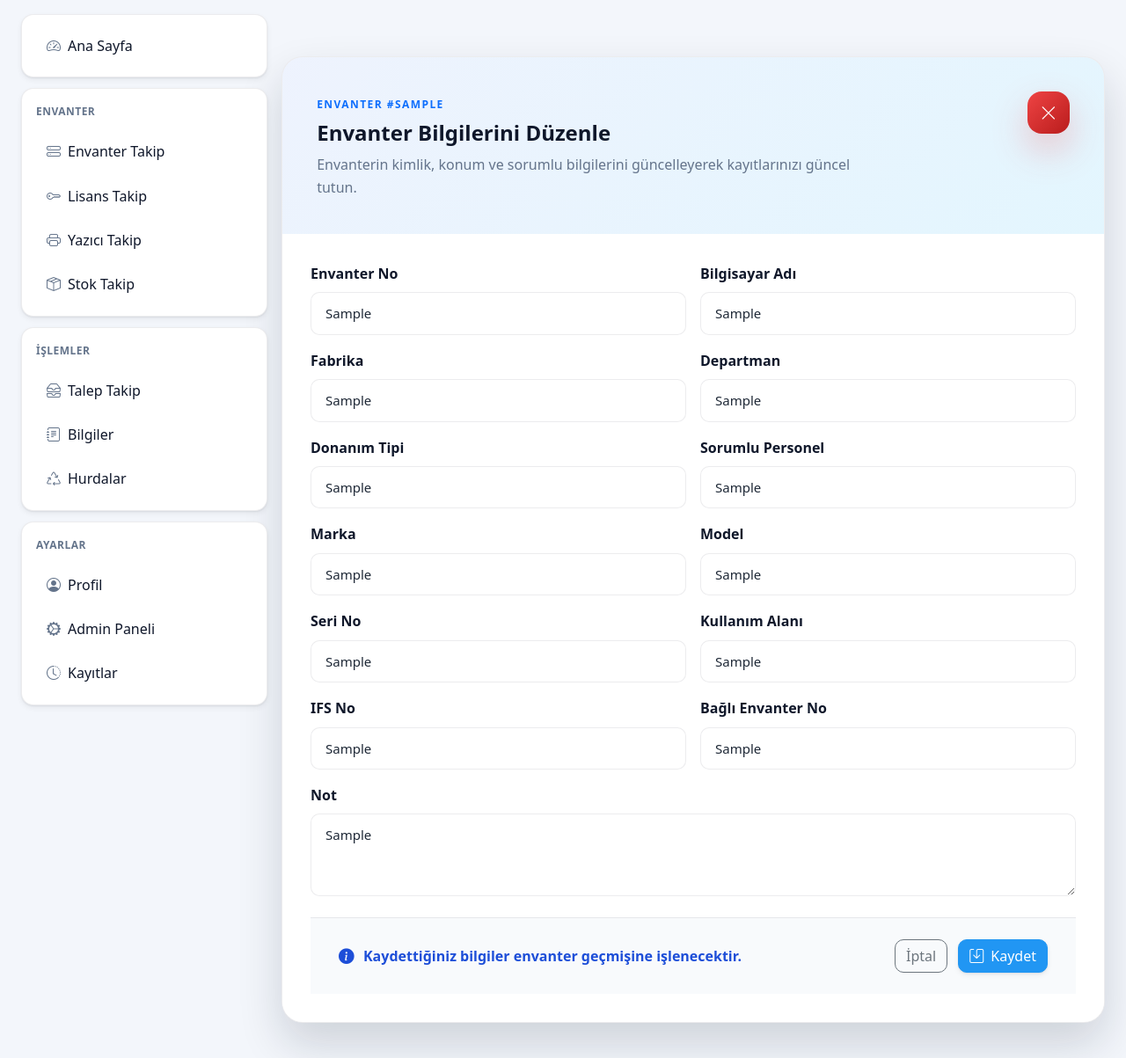
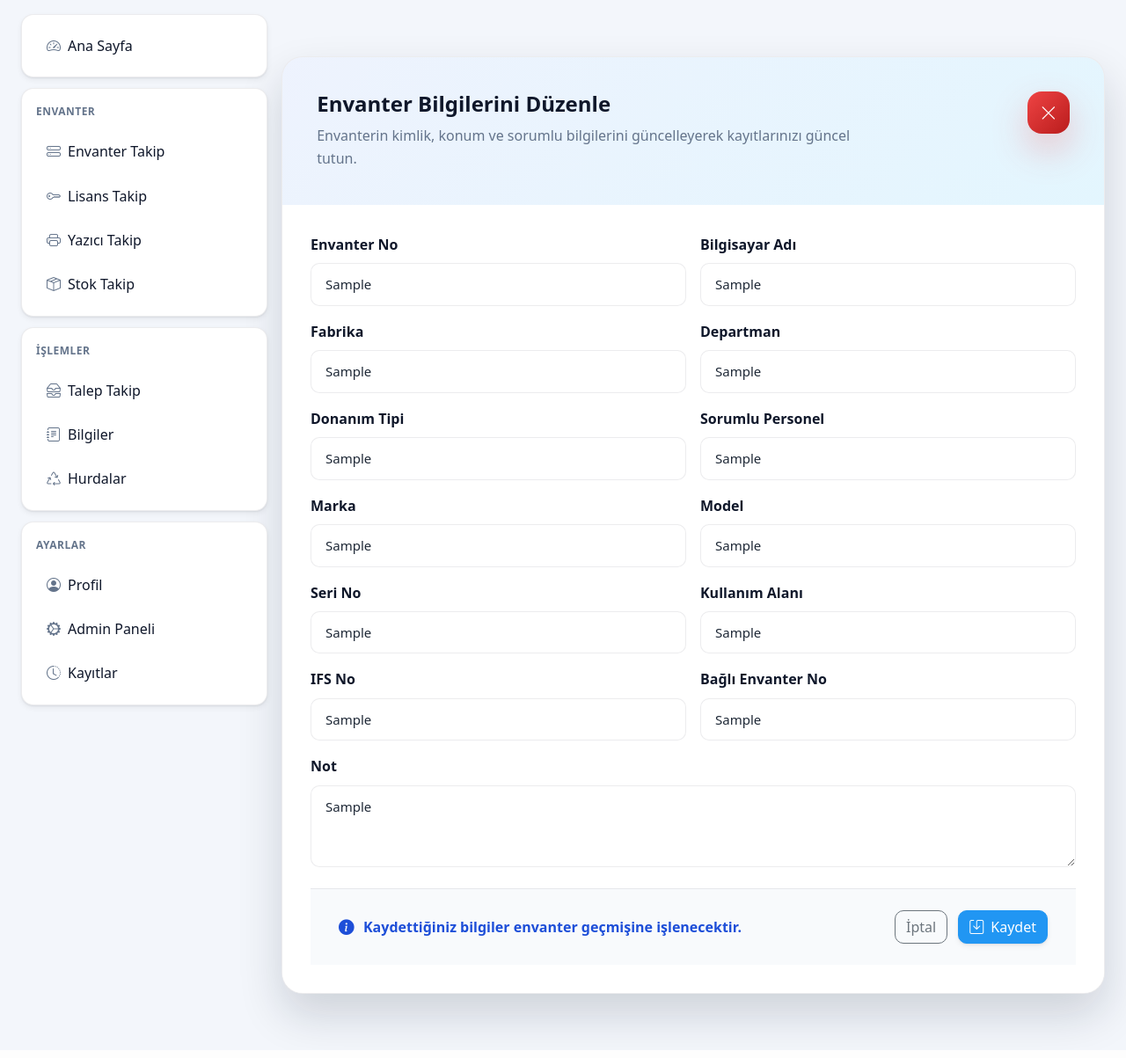
Before and after one commit to fixadd/envanter, a FastAPI app: page /inventory/1/edit in a window 1280 px wide. Shown: the part 79-1282 px from the top of the page at 88% size. Run offline with FastAPI, Linux system fonts and the light colour scheme; the visitor is signed in with stand-in values (Sample User, id 1); tables that the repository leaves empty hold one stand-in row (values such as "Sample post"); some libraries are stand-ins or nearby versions.

Commit message:
Remove inventory modal eyebrow label

```diff
--- a/templates/inventory/edit.html
+++ b/templates/inventory/edit.html
@@ -3,7 +3,6 @@ block content %}
 <div class="inventory-edit-shell">
     <div class="modal-shell__header inventory-edit__header">
       <div class="modal-shell__heading inventory-edit__heading">
-        <div class="eyebrow text-primary mb-2">Envanter #{{ item.no }}</div>
         <h5 class="modal-shell__title">Envanter Bilgilerini Düzenle</h5>
         <p class="modal-shell__subtitle">
           Envanterin kimlik, konum ve sorumlu bilgilerini güncelleyerek
```
